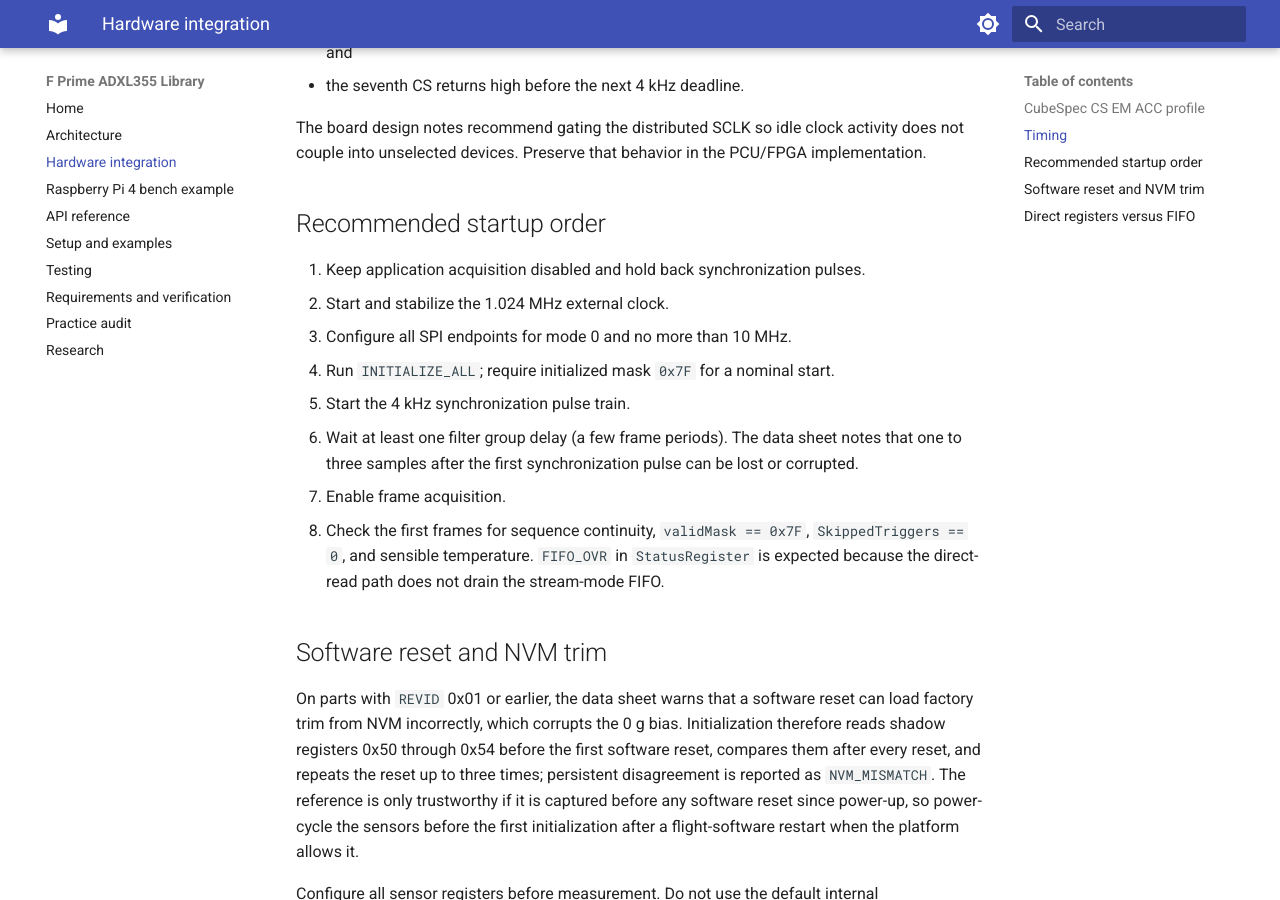
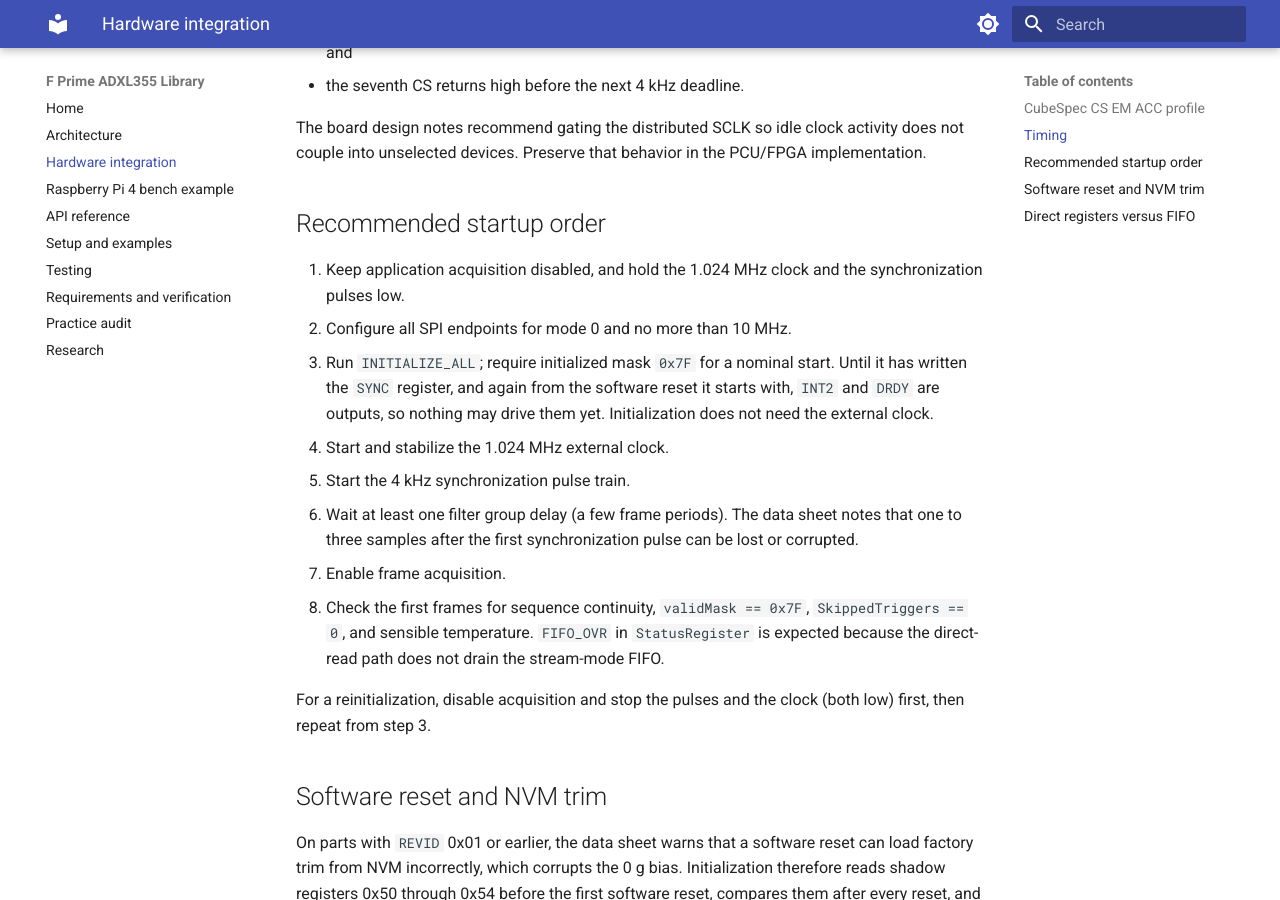
Before and after one commit to SiboVG/fprime-adxl355, an MkDocs documentation site: the page built from docs/hardware-integration.md, in a window 1280 px wide and 900 px high, scrolled down 1689 px. Built offline with MkDocs 1.6.1 and Material for MkDocs 9.7.7, drawn with Linux system fonts in a browser that asks for light colours.

Commit message:
docs: initialize the sensors before the external clock starts
ADXL-INT-003 started the 1.024 MHz clock before initialization. Until
initialization writes SYNC (EXT_CLK = 1, EXT_SYNC = 01), and again from
the software reset it starts with, INT2 and DRDY are outputs. A clock or
pulse driven then contends with the sensor. The CubeSpec ACC board
design notes therefore configure the sensors first, and initialization
needs no external clock: register access runs on SCLK. The deployment
now holds both signals low while it initializes, a reinitialization
included, then starts the clock, then the pulses.

Co-Authored-By: Claude Opus 5.5 <noreply@anthropic.com>

```diff
--- a/docs/hardware-integration.md
+++ b/docs/hardware-integration.md
@@ -41,14 +41,16 @@ The board design notes recommend gating the distributed SCLK so idle clock activ
 
 ## Recommended startup order
 
-1. Keep application acquisition disabled and hold back synchronization pulses.
-2. Start and stabilize the 1.024 MHz external clock.
-3. Configure all SPI endpoints for mode 0 and no more than 10 MHz.
-4. Run `INITIALIZE_ALL`; require initialized mask `0x7F` for a nominal start.
+1. Keep application acquisition disabled, and hold the 1.024 MHz clock and the synchronization pulses low.
+2. Configure all SPI endpoints for mode 0 and no more than 10 MHz.
+3. Run `INITIALIZE_ALL`; require initialized mask `0x7F` for a nominal start. Until it has written the `SYNC` register, and again from the software reset it starts with, `INT2` and `DRDY` are outputs, so nothing may drive them yet. Initialization does not need the external clock.
+4. Start and stabilize the 1.024 MHz external clock.
 5. Start the 4 kHz synchronization pulse train.
 6. Wait at least one filter group delay (a few frame periods). The data sheet notes that one to three samples after the first synchronization pulse can be lost or corrupted.
 7. Enable frame acquisition.
 8. Check the first frames for sequence continuity, `validMask == 0x7F`, `SkippedTriggers == 0`, and sensible temperature. `FIFO_OVR` in `StatusRegister` is expected because the direct-read path does not drain the stream-mode FIFO.
+
+For a reinitialization, disable acquisition and stop the pulses and the clock (both low) first, then repeat from step 3.
 
 ## Software reset and NVM trim
 
```
Also changed, not shown: docs/practices-audit.md (+1 -1 lines), docs/raspberry-pi-4.md (+2 -2 lines), docs/requirements-and-verification.md (+1 -1 lines).
